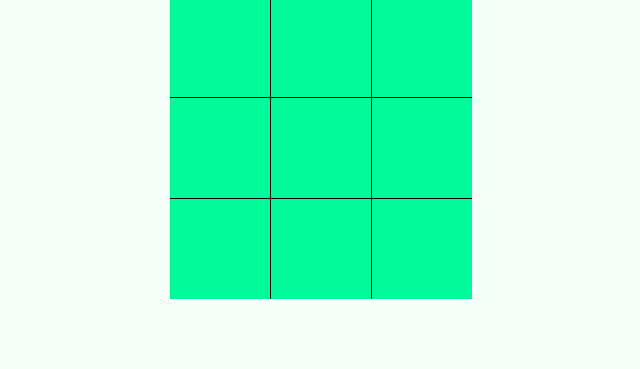
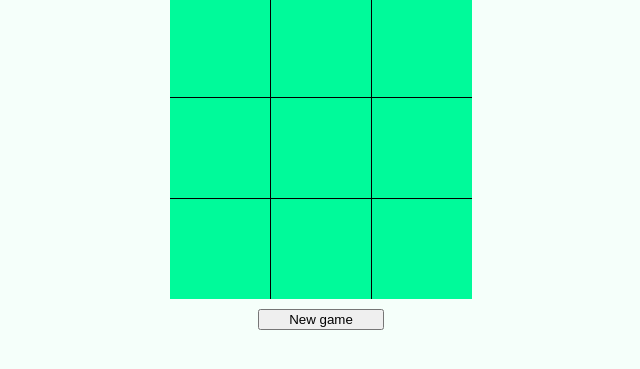
Before and after one commit to amarastephens/Tic-Tac-Toe, a plain HTML site: page index.html in a window 1280 px wide. Shown: the part 115-484 px from the top of the page, without its empty margins (319-959 px from the left). Drawn offline with Linux system fonts and the light colour scheme.

Commit message:
with restart button

```diff
--- a/app.js
+++ b/app.js
@@ -6,9 +6,10 @@ let player = "X"
 for (let i = 0; i < cells.length; i++) {
     cells[i].addEventListener("click", cellClicked);
 }
-function cellClicked() {
+function cellClicked(event) {
     event.target.textContent = player;
-    {
+
+        setTimeout(() => {
         winner(player)
 
         if (player === "X") {
@@ -18,9 +19,10 @@ function cellClicked() {
             player = "X";
         }
 
-    }
+    }, 1);
 
 }
+
 
 
 
--- a/index.html
+++ b/index.html
@@ -32,6 +32,10 @@
     </div>
   </div>
   <br>
+  <br>
+  <br>
+  <br>
+  <button class="button" onClick="window.location.reload();" class = 'reset'>New game</button>
 
   <script src="app.js"></script>
 </body>
--- a/styles.css
+++ b/styles.css
@@ -40,3 +40,10 @@ h1{
 .left {
   border-right: 1px black solid;
 }
+
+.button {
+  display: block;
+  margin-left: auto;
+  margin-right: auto;
+  width: 10%;
+}
```
